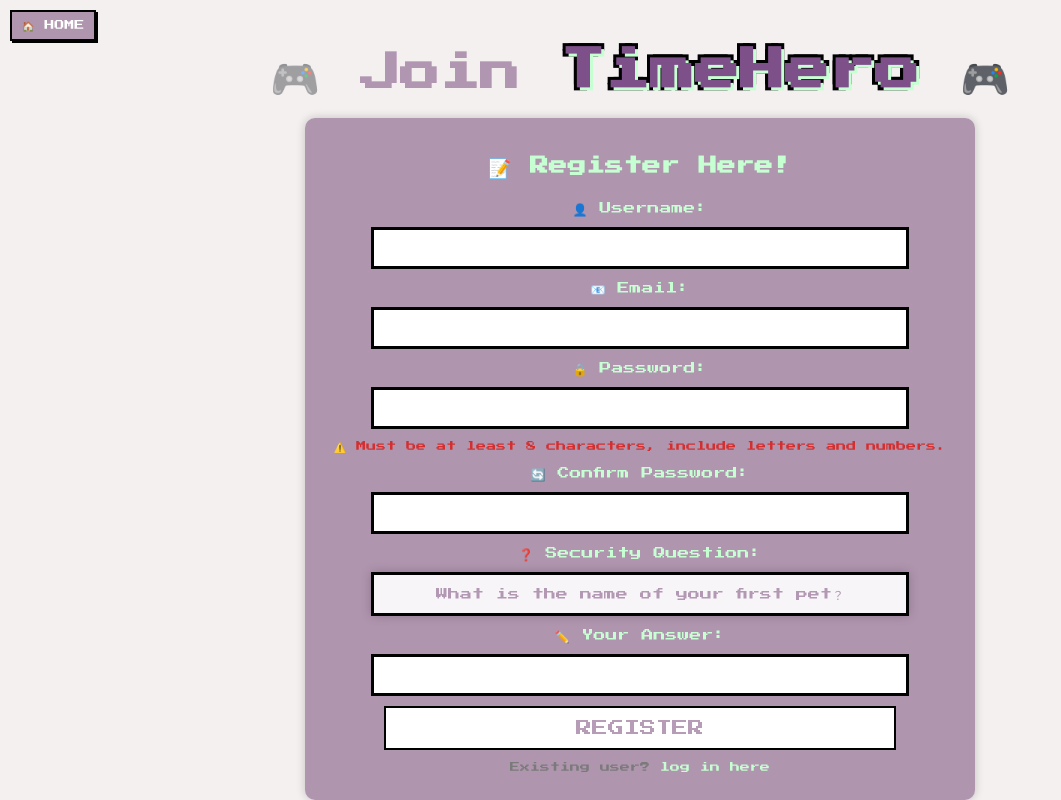
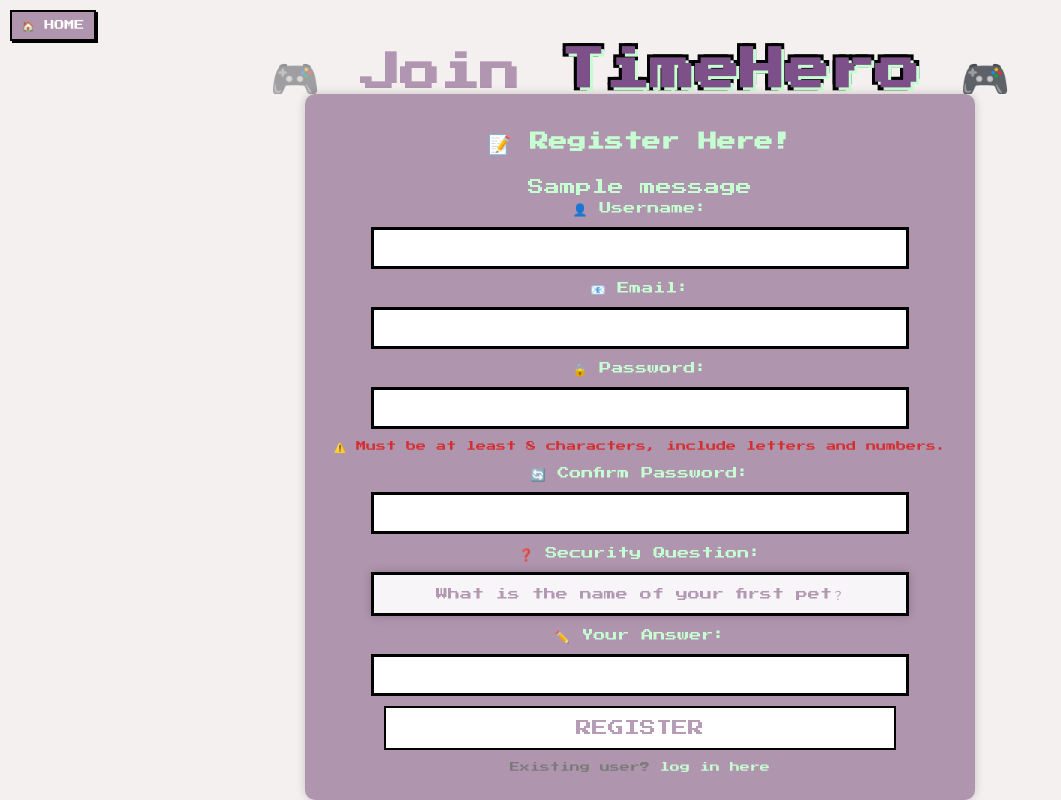
Before and after one commit to dotdashdash/tango_with_django_project, a Django app: page /signup/ in a window 1280 px wide. Shown: the whole page, without its empty margins (0-1061 px from the left). Run offline with Django 5.2, Linux system fonts and the light colour scheme; tables that the repository leaves empty hold one stand-in row (values such as "Sample post"); one stand-in notice (Sample message) is shown.

Commit message:
enhance signup page: add message display for registration feedback

```diff
--- a/tango_with_django_project/timehero/templates/signup.html
+++ b/tango_with_django_project/timehero/templates/signup.html
@@ -16,11 +16,22 @@
 
     <header>
         <a class="home-btn" href="{% url 'index' %}">🏠 HOME</a>
-        <h1 ><span style="color:rgba(125, 80, 127, 0.566)">🎮 Join</span> <span class="timehero-title">TimeHero</span> 🎮</h1>
+        <h1><span style="color:rgba(125, 80, 127, 0.566)">🎮 Join</span> <span class="timehero-title">TimeHero</span> 🎮
+        </h1>
     </header>
 
     <div class="register-box">
         <h3>📝 Register Here!</h3>
+        {% if messages %}
+        <div class="messages-container">
+            {% for message in messages %}
+            <div class="alert {% if message.tags == 'error' %}alert-danger{% else %}alert-success{% endif %}">
+                {{ message }}
+            </div>
+            {% endfor %}
+        </div>
+        {% endif %}
+
         <form method="POST">
             {% csrf_token %}
 
@@ -38,9 +49,10 @@
             <input type="password" id="id_password2" name="password2" required>
 
             <label for="id_security_question">❓ Security Question:</label>
-            <select id="id_security_question" name="security_question" class="form-control" style="color:rgba(125, 80, 127, 0.566)">
+            <select id="id_security_question" name="security_question" class="form-control"
+                style="color:rgba(125, 80, 127, 0.566)">
                 {% for value, label in form.security_question.field.choices %}
-                    <option value="{{ value }}">{{ label }}</option>
+                <option value="{{ value }}">{{ label }}</option>
                 {% endfor %}
             </select>
 
--- a/tango_with_django_project/timehero/views.py
+++ b/tango_with_django_project/timehero/views.py
@@ -22,21 +22,38 @@
 
 def index(request):
     return render(request, 'index.html')
+# def register_view(request):
+#     """register"""
+#     if request.method == "POST":
+#         form = UserRegisterForm(request.POST)
+#         if form.is_valid():
+#             user = form.save()
+#             login(request, user)  # login after register
+#             messages.success(request, "Welcome！")
+#             return redirect("dashboard")
+#     else:
+#         form = UserRegisterForm()
+#     return render(request, "signup.html", {"form": form})
 def register_view(request):
-    """register"""
+    """ User Registration """
     if request.method == "POST":
         form = UserRegisterForm(request.POST)
         if form.is_valid():
             user = form.save()
-            login(request, user)  # login after register
-            messages.success(request, "Welcome！")
+            login(request, user)  # Automatically log in the user
+            messages.success(request, "Welcome! 🎉 Registration successful.")
             return redirect("dashboard")
+        else:
+            messages.error(request, "Registration failed. Please check your inputs.")
+
     else:
         form = UserRegisterForm()
+
     return render(request, "signup.html", {"form": form})
 
+
 class PixelLoginView(LoginView):
-    # template_name = 'login.html'
+    template_name = 'index.html'
     authentication_form = UserLoginForm
     success_url = reverse_lazy('dashboard')
 
```
Also changed, not shown: tango_with_django_project/db.sqlite3, 1 other file.
